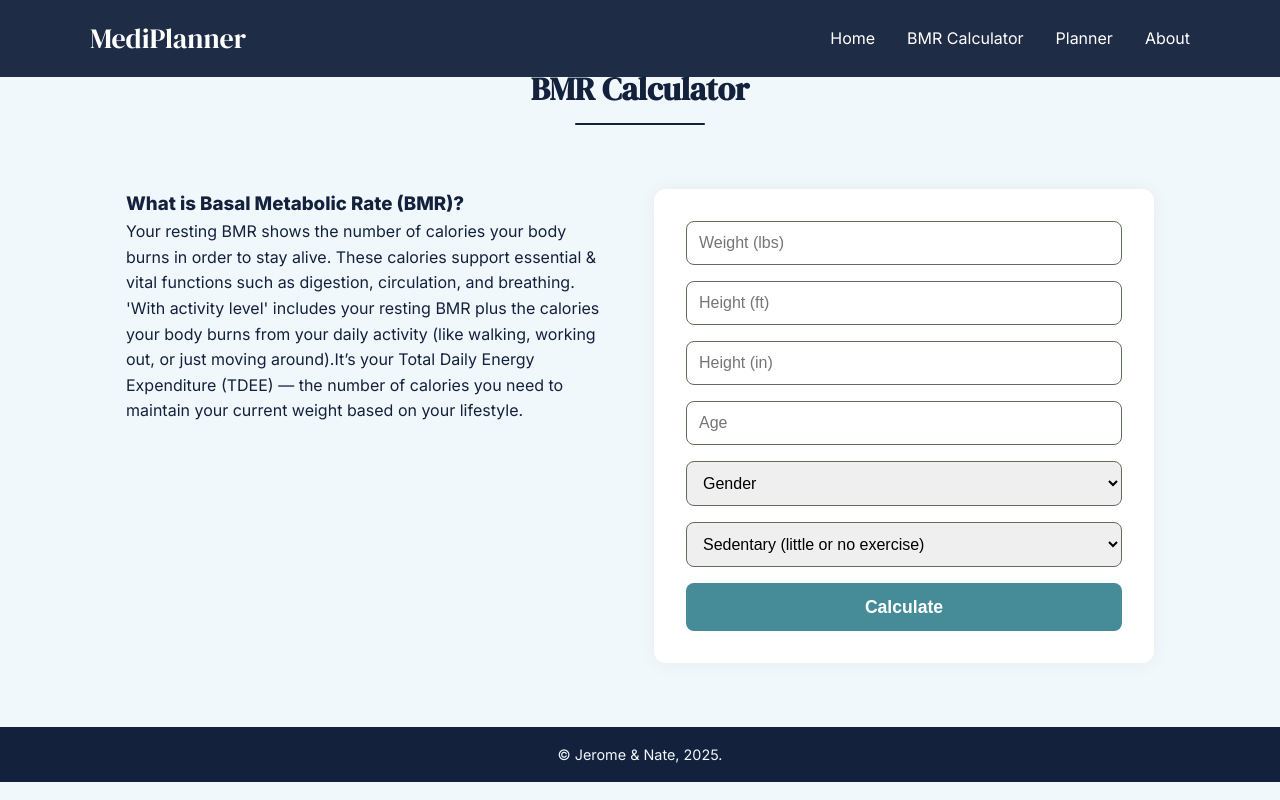
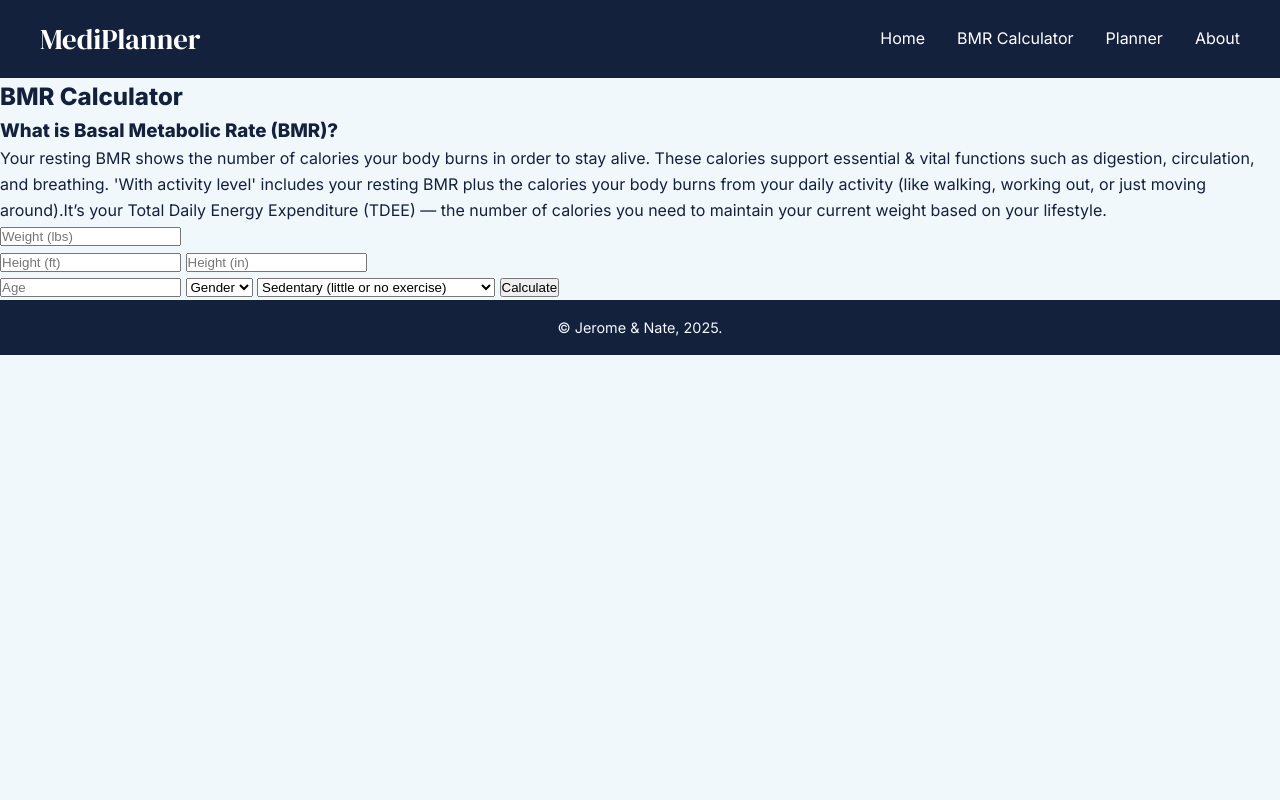
Before and after one commit to nateedralin/MediPlanner, a Flask app: page /bmr in a window 1280 px wide. Run offline with Flask 3, Linux system fonts and the light colour scheme.

Commit message:
Update style.css

```diff
--- a/static/css/style.css
+++ b/static/css/style.css
@@ -18,16 +18,15 @@ body {
 
 /* Navigation Bar */
 .navbar {
-  position: fixed;
+  background-color: #14213D;
+  padding: 1rem 2rem;
+  position: sticky;
   top: 0;
-  width: 100%;
-  background-color: rgba(20, 33, 61, 0.95);
-  padding: 1rem 2rem;
   z-index: 1000;
 }
 
 .nav-container {
-  max-width: 1100px;
+  max-width: 1200px;
   margin: 0 auto;
   display: flex;
   justify-content: space-between;
@@ -36,8 +35,8 @@ body {
 
 .logo {
   font-family: 'DM Serif Display', serif;
-  font-size: 1.75rem;
-  color: #ffffff;
+  font-size: 1.8rem;
+  color: white;
   text-decoration: none;
 }
 
@@ -111,129 +106,23 @@ body {
   color: #14213D;
 }
 
-/* Container */
-.container {
-  max-width: 800px;
-  margin: 0 auto;
-  padding: 2rem;
+/* About Section */
+.about-section {
+  background-color: #ffffff;
+  padding: 4rem 2rem;
   text-align: center;
 }
 
-/* Calculator Section */
-.section {
-  background-color: #F1F8FB;
-  padding: 4rem 2rem;
-  color: #14213D;
-  text-align: center;
+.about-section h2 {
+  font-family: 'DM Serif Display', serif;
+  font-size: 2rem;
+  margin-bottom: 1rem;
 }
 
-.section h2 {
-  font-family: 'DM Serif Display', serif;
-  font-size: 2rem;
-  margin-bottom: 2rem;
-  position: relative;
-  display: inline-block;
-}
-
-.section h2::after {
-  content: "";
-  display: block;
-  width: 60%;
-  height: 2px;
-  background-color: #14213D;
-  margin: 0.5rem auto 0;
-  border-radius: 1px;
-}
-
-.calculator-container {
-  display: flex;
-  justify-content: center;
-  align-items: flex-start;
-  gap: 3rem;
-  max-width: 1100px;
-  margin: 2rem auto 0;
-  padding: 0 1rem;
-  flex-wrap: wrap;
-}
-
-.calculator-info {
-  flex: 1;
-  min-width: 300px;
-  max-width: 480px;
-  text-align: left;
-  position: relative;
-}
-
-.bmr-breakdown {
-  margin-top: 2rem;
-}
-
-.result-box {
-  background: #fff;
-  padding: 1.5rem;
-  margin-top: 1rem;
-  border-radius: 12px;
-  box-shadow: 0 4px 20px rgba(0, 0, 0, 0.08);
-  font-size: 1.1rem;
-  font-weight: 600;
-  color: #14213D;
-  animation: fadeInUp 0.8s ease forwards;
-  opacity: 0;
-  transform: translateY(20px);
-  animation-delay: 1s;
-}
-
-.form-card {
-  background: #fff;
-  padding: 2rem;
-  max-width: 500px;
-  width: 100%;
-  border-radius: 12px;
-  box-shadow: 0 0 20px rgba(0, 0, 0, 0.05);
-  display: flex;
-  flex-direction: column;
-  gap: 1rem;
-  flex: 1;
-  opacity: 0;
-  transform: translateY(30px);
-  animation: fadeInUp 0.8s ease forwards;
-  animation-delay: 0.2s;
-}
-
-.form-card input,
-.form-card select {
-  padding: 0.75rem;
-  font-size: 1rem;
-  border: 1px solid #606D5D;
-  border-radius: 8px;
-}
-
-.height-fields {
-  display: flex;
-  gap: 1rem;
-  flex-wrap: wrap;
-}
-
-.height-fields input {
-  flex: 1 1 100px;
-}
-
-.form-card .btn {
-  background: #468C98;
-  color: white;
-  border: none;
-  cursor: pointer;
-  font-weight: 600;
-  font-size: 1.1rem;
-  padding: 0.85rem;
-  border-radius: 8px;
-  transition: background 0.3s, transform 0.2s;
-}
-
-.form-card .btn:hover {
-  background: #ADD9F4;
-  color: #14213D;
-  transform: scale(1.02);
+.about-section p {
+  max-width: 700px;
+  margin: 0 auto 1rem;
+  line-height: 1.8;
 }
 
 /* Footer */
```
Also changed, not shown: other parts of static/css/style.css (+34 -58 lines).
